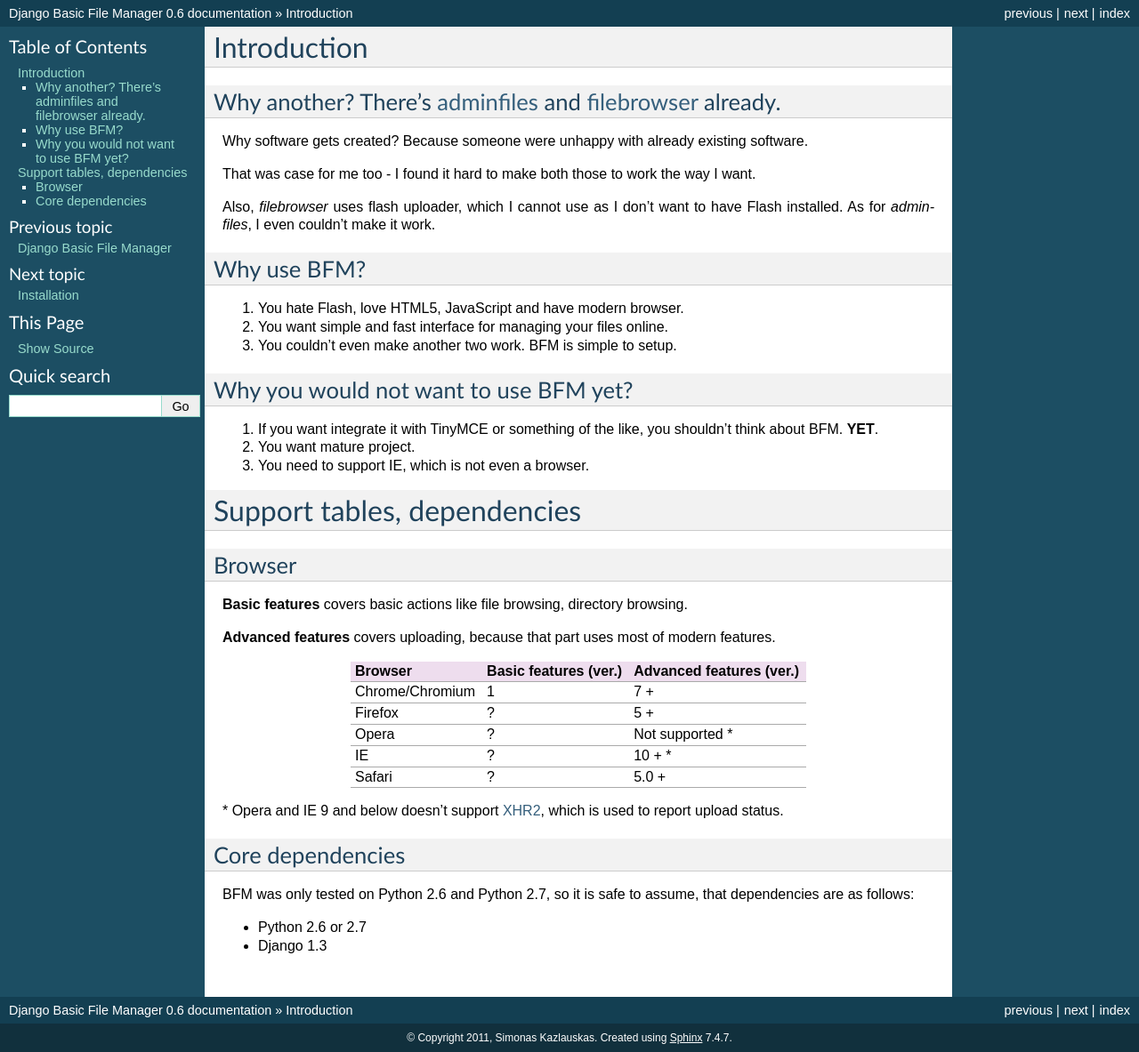
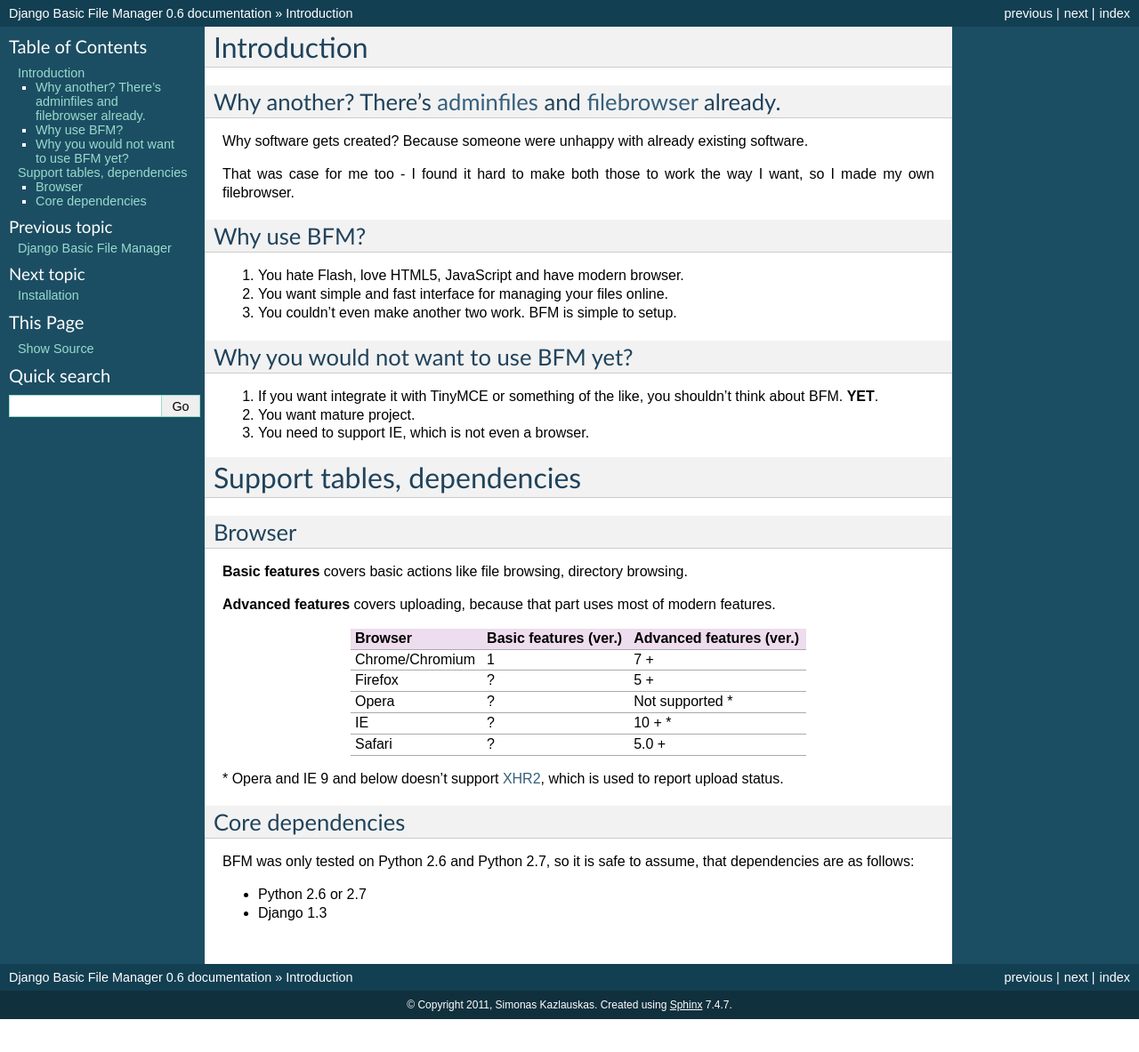
Before and after one commit to nagisa/django-bfm, a Sphinx documentation site: the page built from docs/user/intro.rst, in a window 1280 px wide. Shown: the whole page at 89% size. Built offline with Sphinx 7.4.7, drawn with Linux system fonts in a browser that asks for light colours; after the commit the page ends 1146 px from its top, so only the background shows below that.

Commit message:
Adress Issue #2.

```diff
--- a/docs/user/intro.rst
+++ b/docs/user/intro.rst
@@ -6,12 +6,11 @@
 Why another? There's `adminfiles <https://bitbucket.org/carljm/django-adminfiles/src>`_ and `filebrowser <https://github.com/sehmaschine/django-filebrowser>`_ already.
 -----------------------------------------------------------------------------------------------------------------------------------------------------------------------
 
-Why software gets created? Because someone were unhappy with already existing software.
+Why software gets created? Because someone were unhappy with already existing
+software.
 
-That was case for me too - I found it hard to make both those to work the way I want.
-
-Also, *filebrowser* uses flash uploader, which I cannot use as I don't want to have Flash installed.
-As for *adminfiles*, I even couldn't make it work.
+That was case for me too - I found it hard to make both those to work the way I
+want, so I made my own filebrowser.
 
 Why use BFM?
 ------------
```
